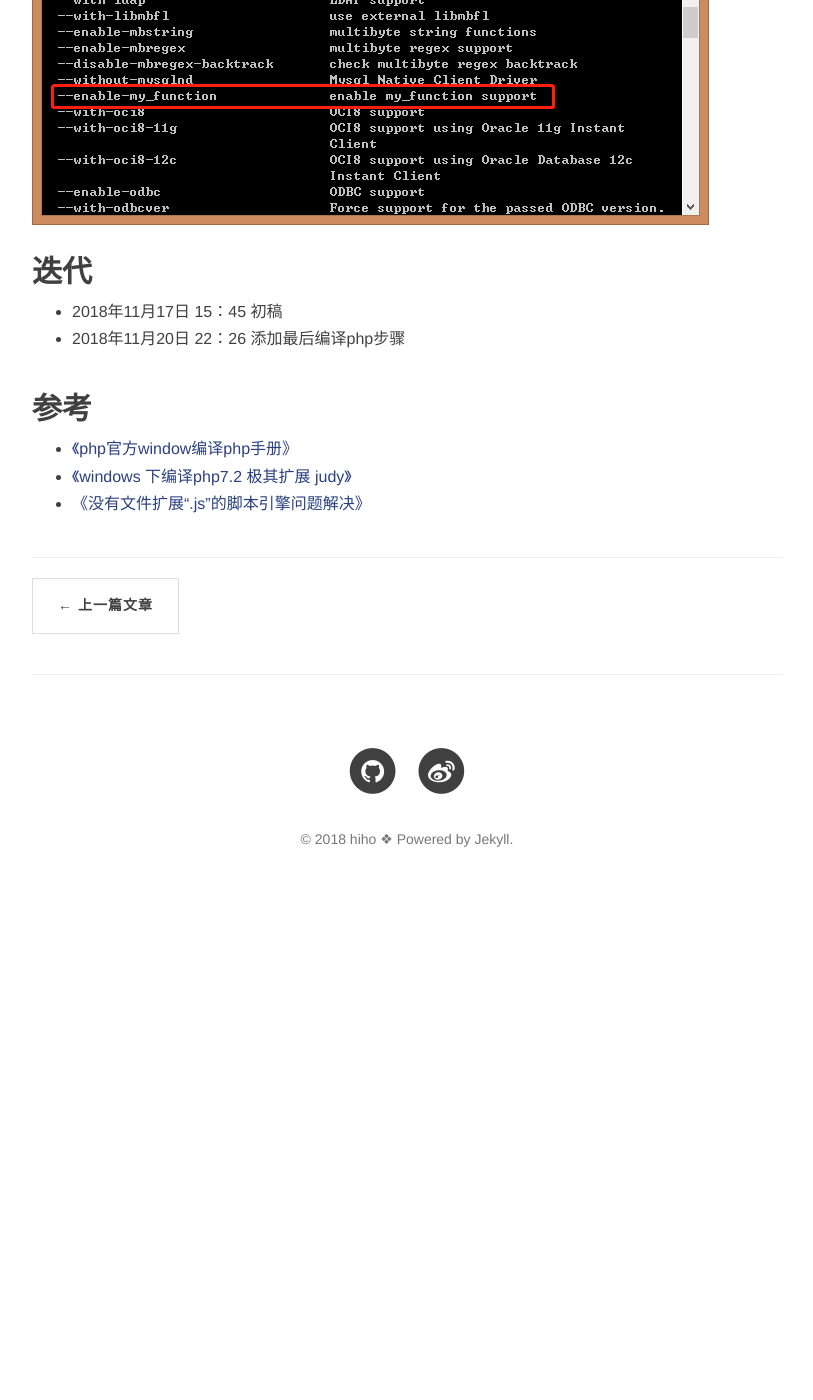
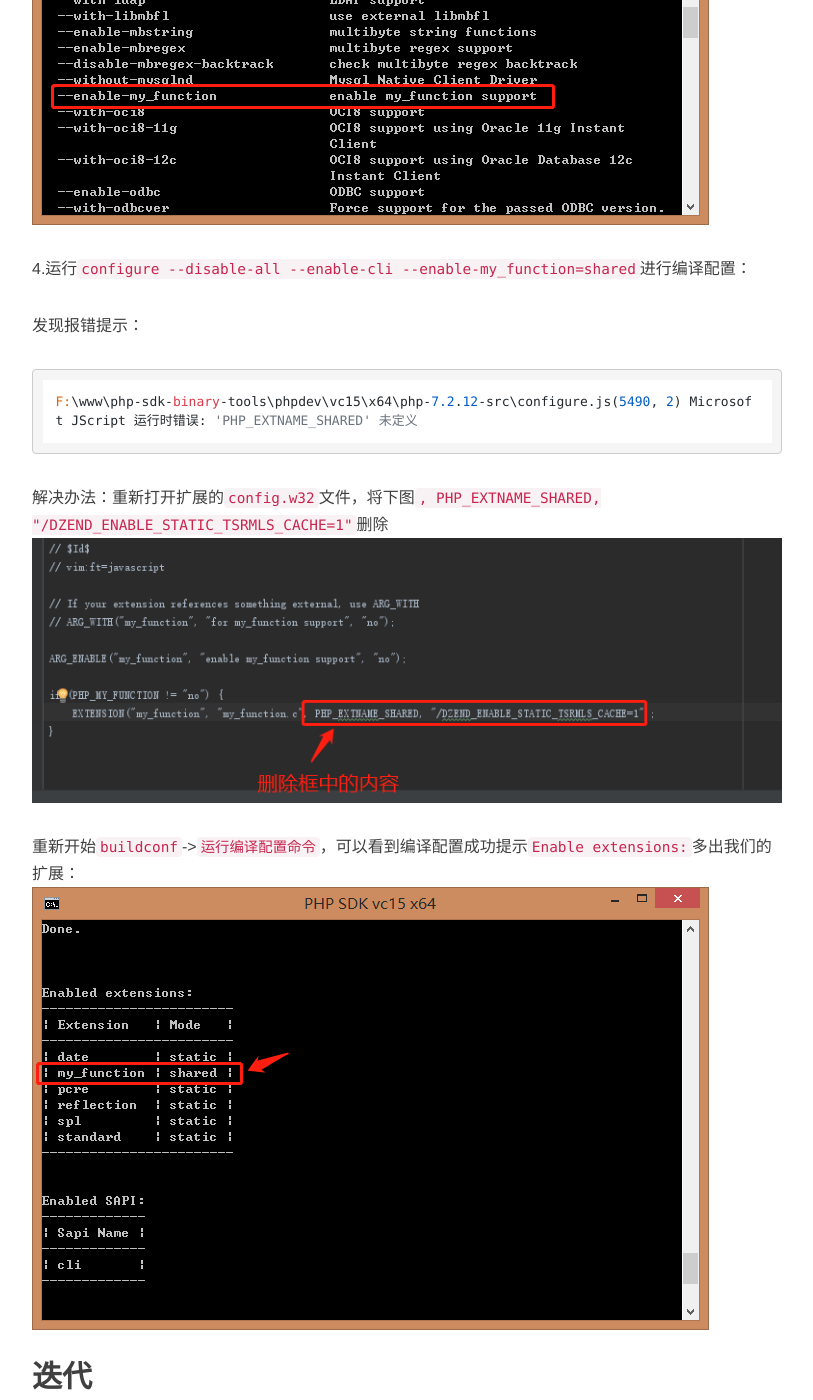
Before and after one commit to hihozhou/hihoZhou.github.io, a Jekyll site: the page built from _posts/2018-11-17-window-compile-php-extensions.md, in a window 1280 px wide and 1400 px high, scrolled down 14575 px. Shown: the whole window, without its empty margins (233-1046 px from the left). Built offline with Jekyll 4.4.1, drawn with Linux system fonts in a browser that asks for light colours; nearby versions of some CDN libraries; Markdown is read by kramdown in place of the engine named in the settings; comment, search, counter and statistics services are not loaded; before the commit the page ends 15492 px from its top, so only the background shows below that.

Commit message:
编译扩展配置

````diff
--- a/_posts/2018-11-17-window-compile-php-extensions.md
+++ b/_posts/2018-11-17-window-compile-php-extensions.md
@@ -182,6 +182,19 @@ PHP_FUNCTION(my_function_test) {
 
 ![23.png](/source/images/window-compile-php-extensions/23.png)
 
+4.运行`configure --disable-all --enable-cli --enable-my_function=shared`进行编译配置：
+
+发现报错提示：
+```bash
+F:\www\php-sdk-binary-tools\phpdev\vc15\x64\php-7.2.12-src\configure.js(5490, 2) Microsoft JScript 运行时错误: 'PHP_EXTNAME_SHARED' 未定义
+```
+解决办法：重新打开扩展的`config.w32`文件，将下图`, PHP_EXTNAME_SHARED, "/DZEND_ENABLE_STATIC_TSRMLS_CACHE=1"`删除
+![24.png](/source/images/window-compile-php-extensions/24.png)
+
+重新开始`buildconf`->`运行编译配置命令`，可以看到编译配置成功提示`Enable extensions:`多出我们的扩展：
+![25.png](/source/images/window-compile-php-extensions/25.png)
+
+
 
 ## 迭代
 
````
Also changed, not shown: source/images/window-compile-php-extensions/24.png (added), source/images/window-compile-php-extensions/25.png (added).
